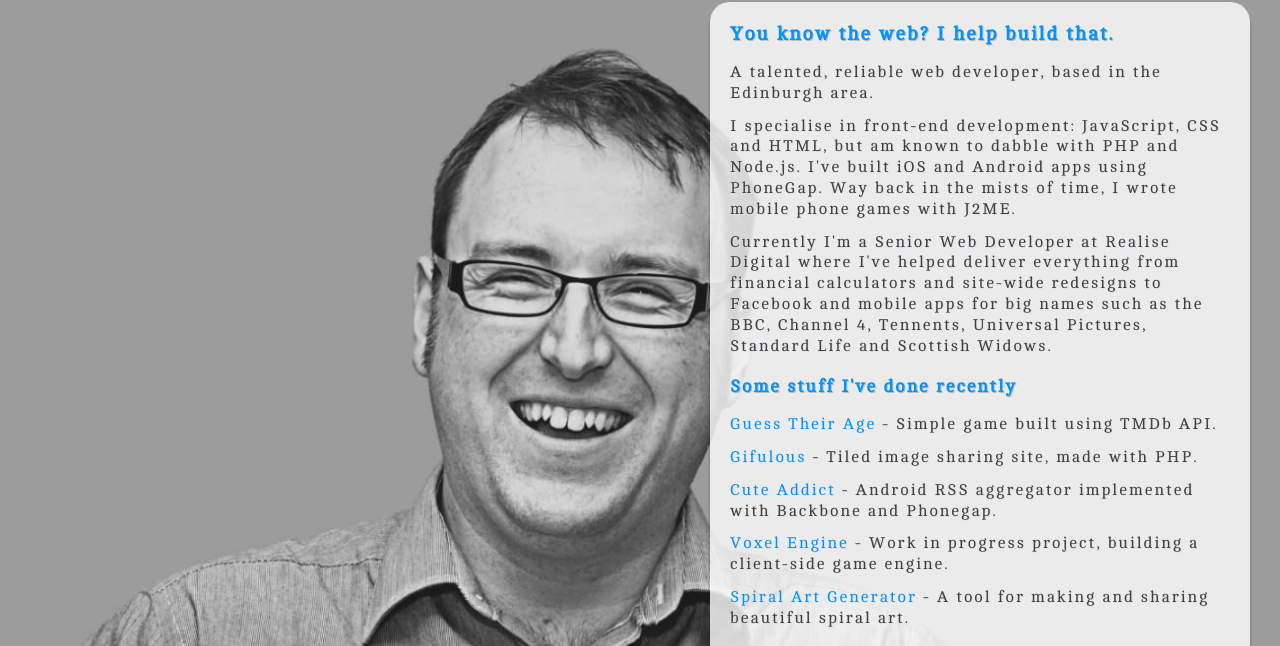
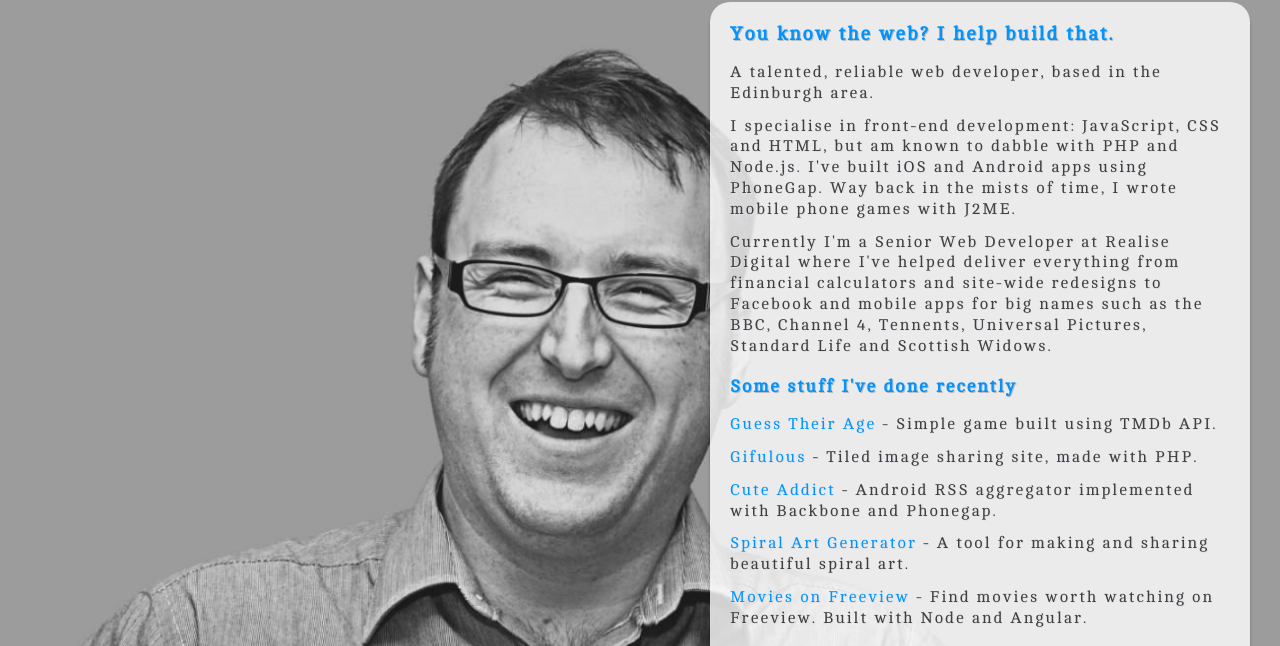
Before and after one commit to davidpanik/Lostincode, a plain HTML site: page index.html in a window 1280 px wide. Shown: the part 152-798 px from the top of the page. Drawn offline with Linux system fonts and the light colour scheme.

Commit message:
Added link for Movies on Freeview

```diff
--- a/index.html
+++ b/index.html
@@ -32,8 +32,8 @@
 				<p><a target="_blank" href="http://guesstheirage.co.uk/">Guess Their Age</a> - Simple game built using TMDb API.</p>
 				<p><a target="_blank" href="http://gifulo.us/">Gifulous</a> - Tiled image sharing site, made with PHP.</p>
 				<p><a target="_blank" href="https://play.google.com/store/apps/details?id=com.lostincode.cuteaddict">Cute Addict</a> - Android RSS aggregator implemented with Backbone and Phonegap.</p>
-				<p><a target="_blank" href="http://www.lostincode.co.uk/voxels.html">Voxel Engine</a> - Work in progress project, building a client-side game engine.</p>
 				<p><a target="_blank" href="http://codepen.io/davidpanik/full/myMrLx/">Spiral Art Generator</a> - A tool for making and sharing beautiful spiral art.</p>
+				<p><a target="_blank" href="http://www.moviesonfreeview.co.uk">Movies on Freeview</a> - Find movies worth watching on Freeview. Built with Node and Angular.</p>
 
 				<nav class="selfClearing">
 					<a href="mailto:david@lostincode.co.uk" target="_blank"><img src="./img/icons/email.png" alt="E-mail" /></a>
```
